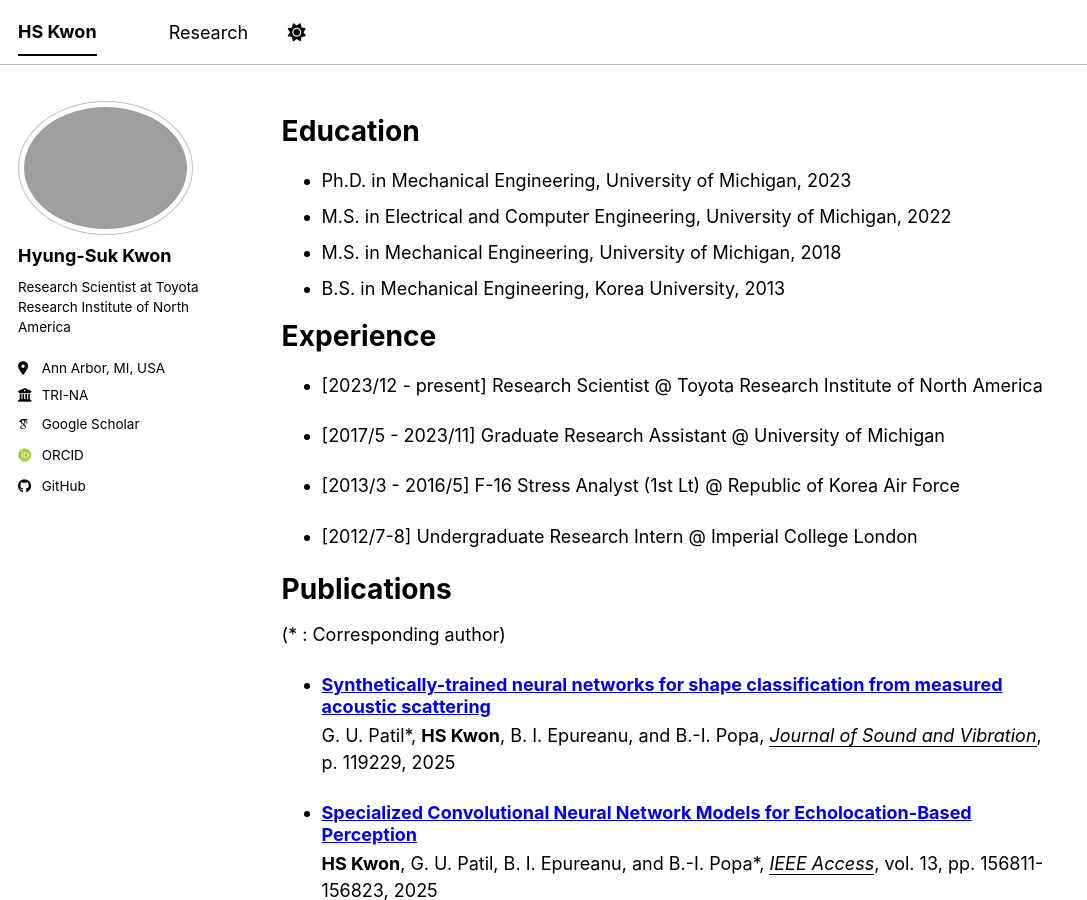
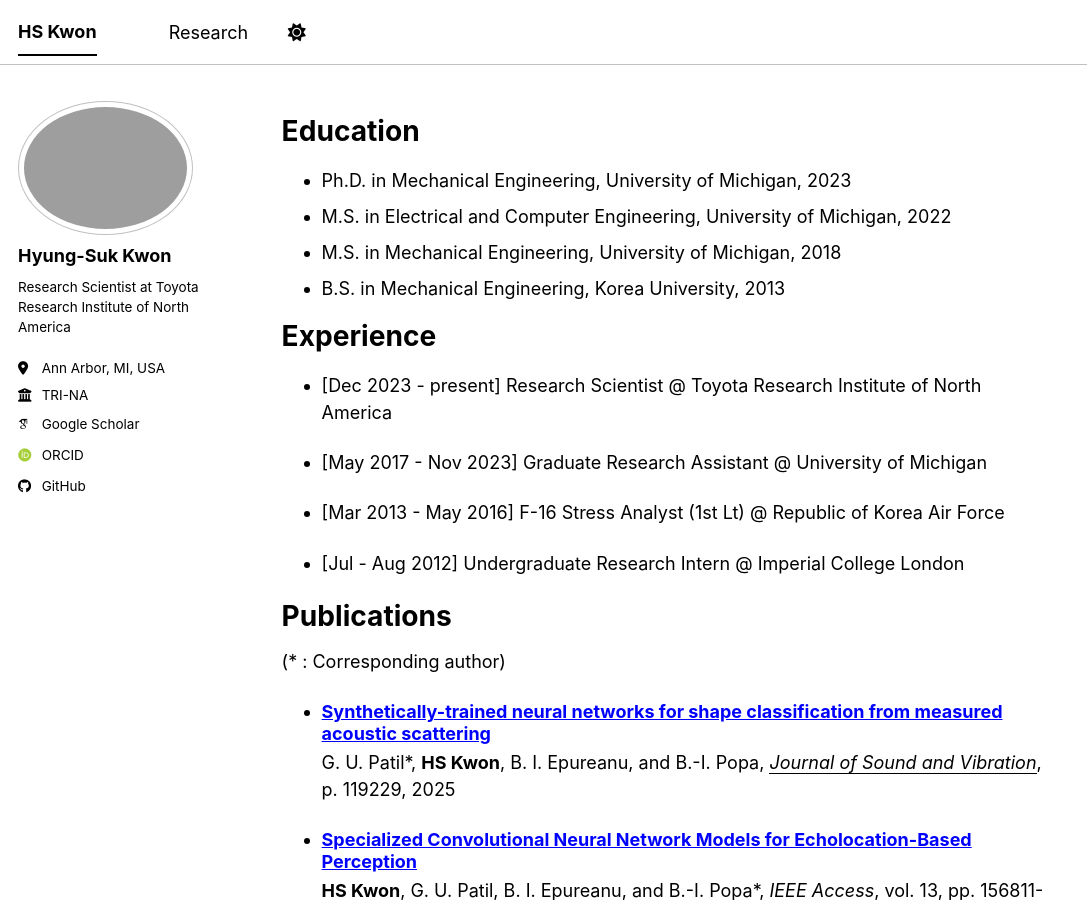
Before and after one commit to Kwon-HyungSuk/kwon-hyungsuk.github.io, a Jekyll site: the page built from _pages/about.md, in a window 1280 px wide and 900 px high. Shown: the whole window, without its empty margins (0-1087 px from the left). Built offline with Jekyll 4.4.1, drawn with Linux system fonts in a browser that asks for light colours; some web fonts are replaced; a script bundle is joined from its source files by our own code; library files that are not in the unit come from our copies.

Commit message:
Update about.md

```diff
--- a/_pages/about.md
+++ b/_pages/about.md
@@ -16,13 +16,13 @@ Education
 
 Experience
 ======
-* [2023/12 - present] Research Scientist @ Toyota Research Institute of North America
+* [Dec 2023 - present] Research Scientist @ Toyota Research Institute of North America
 
-* [2017/5 - 2023/11] Graduate Research Assistant @ University of Michigan
+* [May 2017 - Nov 2023] Graduate Research Assistant @ University of Michigan
 
-* [2013/3 - 2016/5] F-16 Stress Analyst (1st Lt) @ Republic of Korea Air Force
+* [Mar 2013 - May 2016] F-16 Stress Analyst (1st Lt) @ Republic of Korea Air Force
 
-* [2012/7-8] Undergraduate Research Intern @ Imperial College London
+* [Jul - Aug 2012] Undergraduate Research Intern @ Imperial College London
 
 Publications
 ======
```
